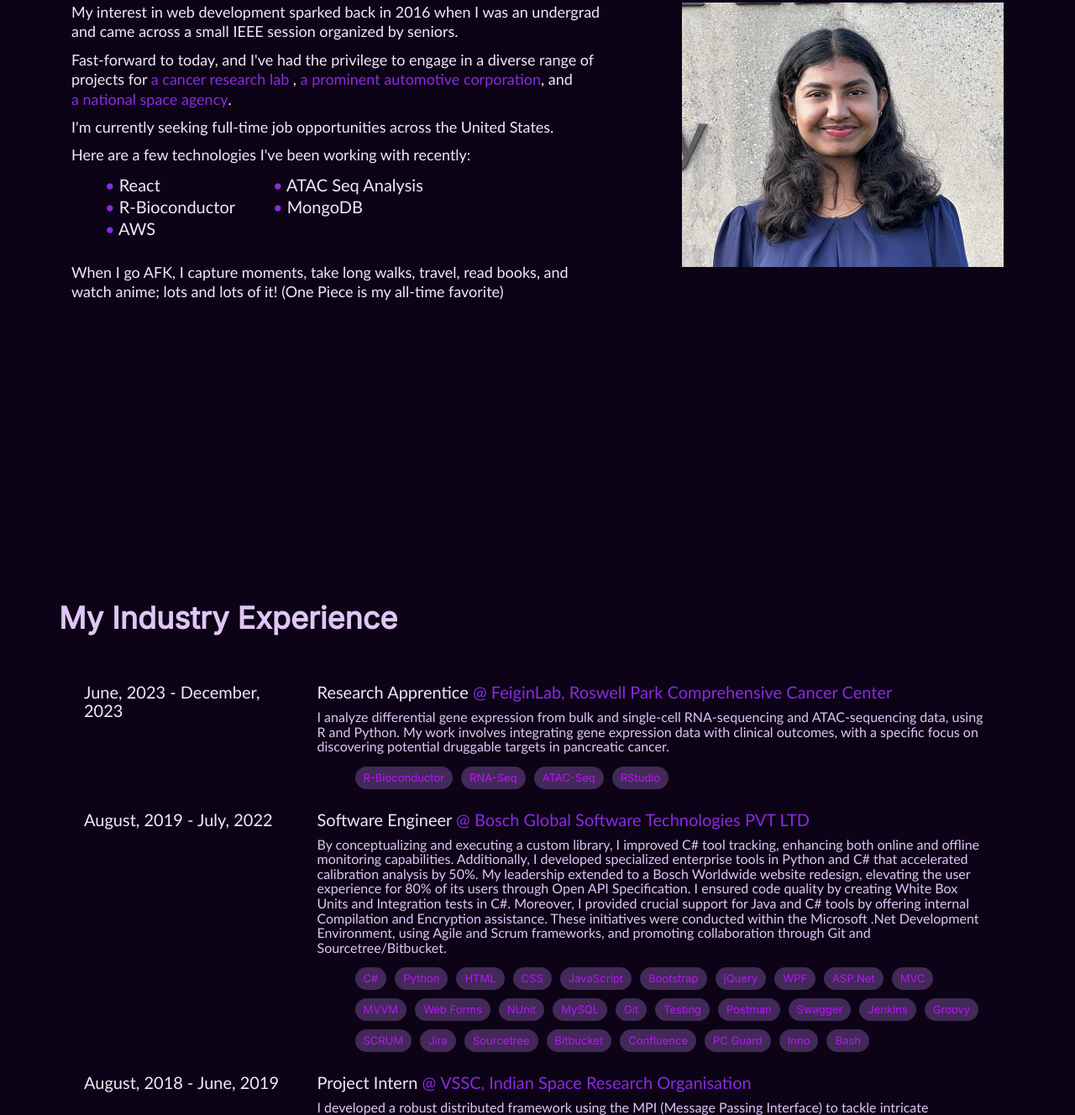
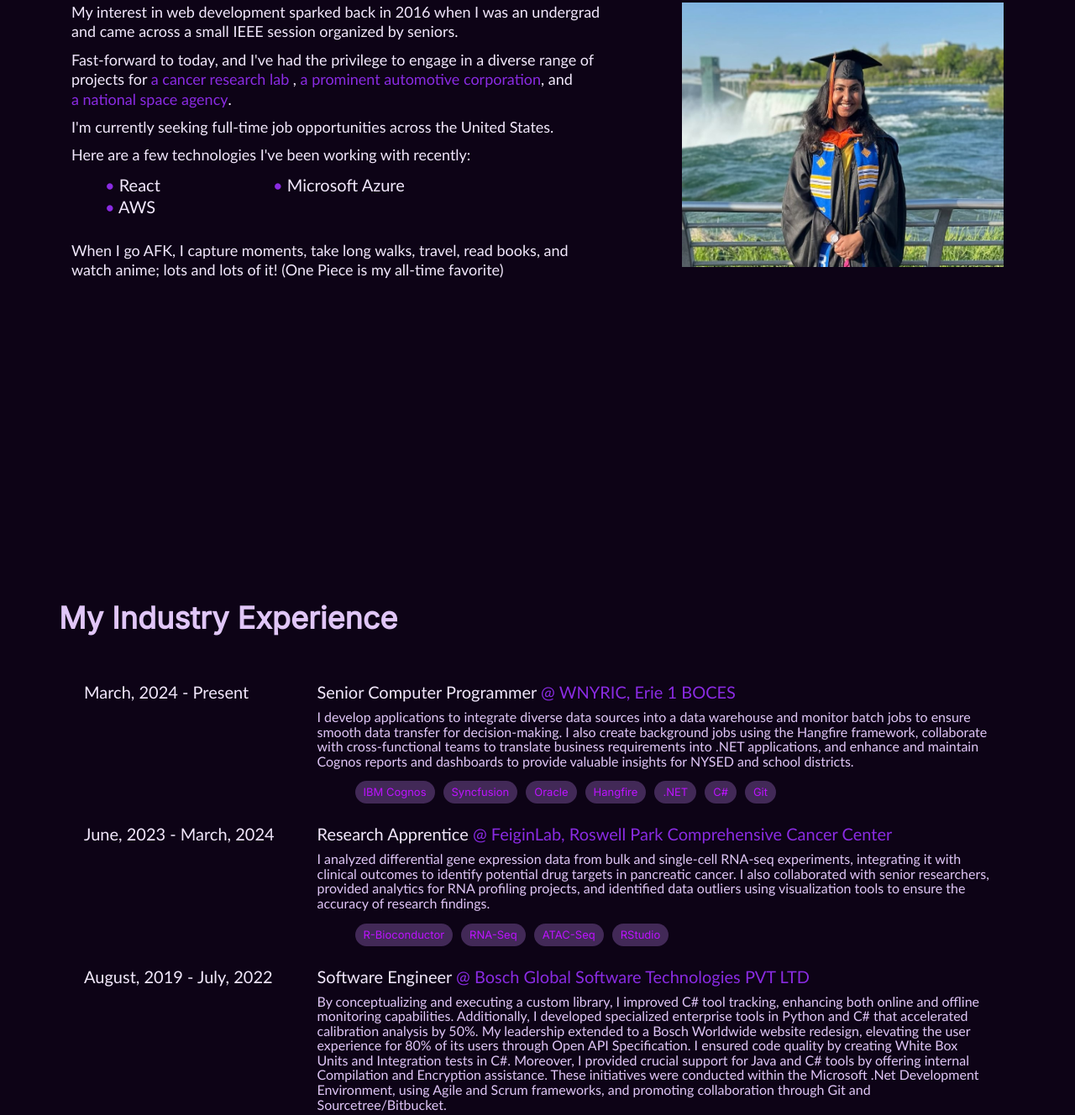
Before and after one commit to BlessyBoby/PersonalWebsite, a plain HTML site: page index.html in a window 1280 px wide. Shown: the part 993-2321 px from the top of the page at 84% size. Drawn offline with nearby package versions, Linux system fonts and the light colour scheme.

Commit message:
Updated resume

```diff
--- a/index.html
+++ b/index.html
@@ -85,7 +85,7 @@
                     <br/>
                     <br/>
                     <br/>
-                    <p style="color:#f2e8fc ; font-size: 20px;font-family: Calibri;">I'm a Computer Science and Engineering graduate with over 3 years of experience as a Software Engineer. I am looking for full-time opportunities to <span style="color: #e0c6f7;">build, learn</span> and <span style="color: #e0c6f7;">grow.</span></p>
+                    <p style="color:#f2e8fc ; font-size: 20px;font-family: Calibri;">I'm a Computer Science and Engineering graduate with over 4 years of experience as a Software Engineer. I am looking for full-time opportunities to <span style="color: #e0c6f7;">build, learn</span> and <span style="color: #e0c6f7;">grow.</span></p>
                 </div>
             </div>
         </div>
@@ -113,9 +113,7 @@
                     </p>
                     <ul class="skillsList">
                         <li>React</li>
-                        <li>ATAC Seq Analysis</li>
-                        <li>R-Bioconductor</li>
-                        <li>MongoDB</li>
+                        <li>Microsoft Azure</li>
                         <li>AWS</li>
                     </ul>
                     <br/>
@@ -124,7 +122,7 @@
                     </p>
                 </div>
                 <div class="col-lg-5 col-sm-5">
-                    <img class="personalImg" src="img/mypic2.jpg">
+                    <img class="personalImg" src="img/graduation.jpg">
                 </div>
                 </div>
             </div>
@@ -143,12 +141,35 @@
                     <div>
                         <div class="col-lg-12 col-sm-12 workFont">
                             <div class="col-lg-3 col-sm-3">
-                                <h4>June, 2023 - December, 2023</h4>
+                                <h4>March, 2024 - Present</h4>
+                            </div>
+                            <div class="col-lg-9 col-sm-9">
+                                <h4>Senior Computer Programmer <span class="workspan">@ <a class="slow-underline" href="https://www.wnyric.org/en/index.aspx">WNYRIC, Erie 1 BOCES</a></span></h4>
+                                <p class="workDesc">I develop applications to integrate diverse data sources into a data warehouse and monitor batch jobs to ensure smooth data transfer for decision-making.
+                                    I also create background jobs using the Hangfire framework, collaborate with cross-functional teams to translate business requirements into .NET applications, and enhance
+                                    and maintain Cognos reports and dashboards to provide valuable insights for NYSED and school districts.</p>
+                                <ul class="workSkills">
+                                    <li><div class="flexing"><span class="skill">IBM Cognos</span></div></li>
+                                    <li><div class="flexing"><span class="skill">Syncfusion</span></div></li>
+                                    <li><div class="flexing"><span class="skill">Oracle</span></div></li>
+                                    <li><div class="flexing"><span class="skill">Hangfire</span></div></li>
+                                    <li><div class="flexing"><span class="skill">.NET</span></div></li>
+                                    <li><div class="flexing"><span class="skill">C#</span></div></li>
+                                    <li><div class="flexing"><span class="skill">Git</span></div></li>
+                                </ul>
+                            </div>
+                        </div>
+                        <br/>
+                        <br/>
+                        <div class="col-lg-12 col-sm-12 workFont">
+                            <div class="col-lg-3 col-sm-3">
+                                <h4>June, 2023 - March, 2024</h4>
                             </div>
                             <div class="col-lg-9 col-sm-9">
                                 <h4>Research Apprentice <span class="workspan">@ <a class="slow-underline" href="https://www.feiginlab.org/">FeiginLab, Roswell Park Comprehensive Cancer Center</a></span></h4>
-                                <p class="workDesc">I analyze differential gene expression from bulk and single-cell RNA-sequencing and ATAC-sequencing data, using R and Python. My work involves integrating gene expression data with clinical outcomes,
-                                    with a specific focus on discovering potential druggable targets in pancreatic cancer.</p>
+                                <p class="workDesc">I analyzed differential gene expression data from bulk and single-cell RNA-seq experiments, integrating it with clinical outcomes to identify potential
+                                    drug targets in pancreatic cancer. I also collaborated with senior researchers, provided analytics for RNA profiling projects, and identified data outliers using
+                                    visualization tools to ensure the accuracy of research findings.</p>
                                 <ul class="workSkills">
                                     <li><div class="flexing"><span class="skill">R-Bioconductor</span></div></li>
                                     <li><div class="flexing"><span class="skill">RNA-Seq</span></div></li>
@@ -157,7 +178,6 @@
                                 </ul>
                             </div>
                         </div>
-
                         <br/>
                         <br/>
                         <div class="col-lg-12 col-sm-12 workFont">
@@ -318,10 +338,8 @@
 
         <!-- Resume Section -->
         <script>
-            // Add a click event listener to the button
             document.getElementById("openResume").addEventListener("click", function() {
-                // Replace 'your_pdf_file.pdf' with the path to your PDF file
-                var pdfUrl = 'Blessy_Boby_Resume.pdf';
+                var pdfUrl = 'blessybo_resume.pdf';
 
                 // Open the PDF in a new tab
                 window.open(pdfUrl, '_blank');
```
Also changed, not shown: img/graduation.jpg (added), 1 other file.
